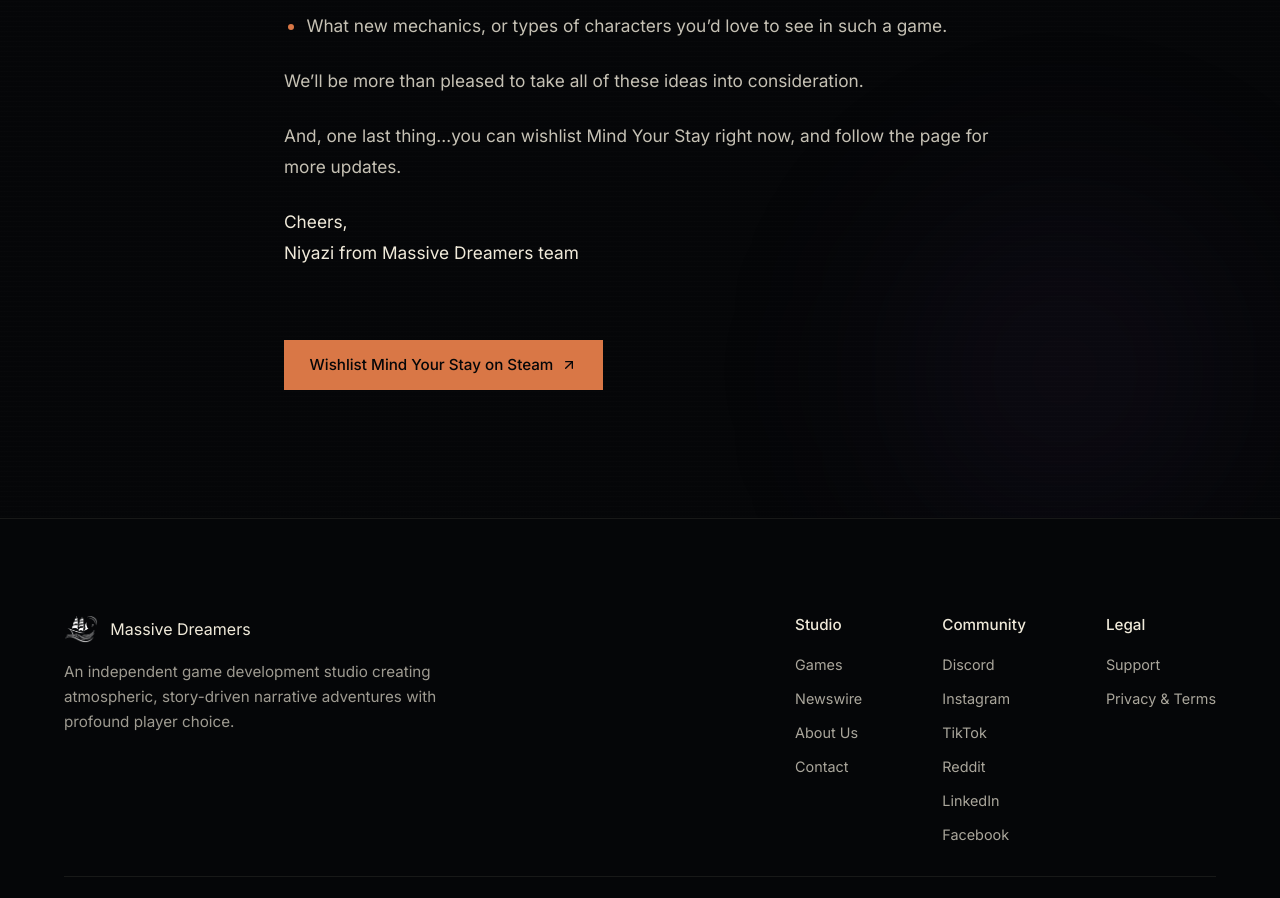
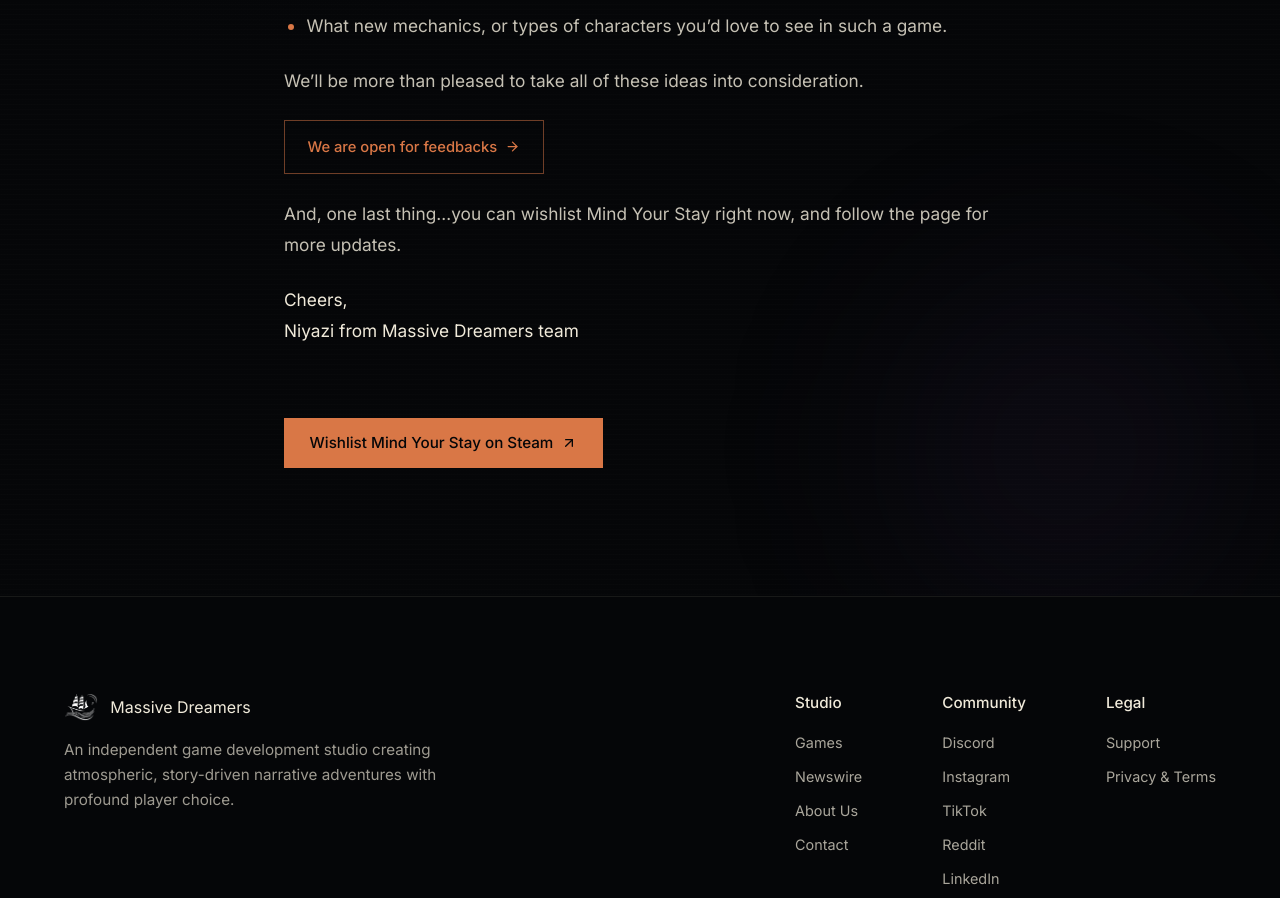
Before and after one commit to Massive-Dreamers/web-app, a React (Vite) app: page /news/regular-npc-in-a-disco-like in a window 1280 px wide. Shown: the part 2420-3318 px from the top of the page. Built offline with nearby package versions, Linux system fonts and the light colour scheme.

Commit message:
minor improvement

```diff
--- a/src/data/dispatches.ts
+++ b/src/data/dispatches.ts
@@ -8,7 +8,8 @@ export type DispatchBlock =
   | { type: 'p'; text: string }
   | { type: 'h2'; text: string }
   | { type: 'image'; src: string; alt: string; caption?: string }
-  | { type: 'list'; items: string[] };
+  | { type: 'list'; items: string[] }
+  | { type: 'button'; label: string; to: string };
 
 export interface Dispatch {
   id: string;
@@ -96,6 +97,7 @@ export const dispatches: Dispatch[] = [
         type: 'p',
         text: 'We’ll be more than pleased to take all of these ideas into consideration.',
       },
+      { type: 'button', label: 'We are open for feedbacks', to: '/contact' },
       {
         type: 'p',
         text: 'And, one last thing…you can wishlist Mind Your Stay right now, and follow the page for more updates.',
--- a/src/pages/NewsArticle.tsx
+++ b/src/pages/NewsArticle.tsx
@@ -1,6 +1,6 @@
 import { Link, useParams } from 'react-router-dom';
 import { motion } from 'framer-motion';
-import { ArrowLeft, ArrowUpRight } from 'lucide-react';
+import { ArrowLeft, ArrowRight, ArrowUpRight } from 'lucide-react';
 import StudioHeader from '../components/StudioHeader';
 import Footer from '../components/Footer';
 import AbstractField from '../components/AbstractField';
@@ -25,6 +25,14 @@ function Block({ block }: { block: DispatchBlock }) {
             <li key={item}>{item}</li>
           ))}
         </ul>
+      );
+    case 'button':
+      return (
+        <p>
+          <Link to={block.to} className="article-inline-btn">
+            {block.label} <ArrowRight size={15} />
+          </Link>
+        </p>
       );
     case 'image':
       return (
--- a/src/styles/News.css
+++ b/src/styles/News.css
@@ -369,3 +369,21 @@
   gap: 0.75rem;
   filter: brightness(1.1);
 }
+
+.article-inline-btn {
+  display: inline-flex;
+  align-items: center;
+  gap: 0.5rem;
+  padding: 0.8rem 1.4rem;
+  font-size: 0.92rem;
+  font-weight: 500;
+  color: var(--accent-orange);
+  border: 1px solid rgba(217, 119, 70, 0.5);
+  transition: gap 0.3s ease, background-color 0.25s ease, color 0.25s ease;
+}
+
+.article-inline-btn:hover {
+  gap: 0.75rem;
+  color: var(--bg-dark);
+  background-color: var(--accent-orange);
+}
```
